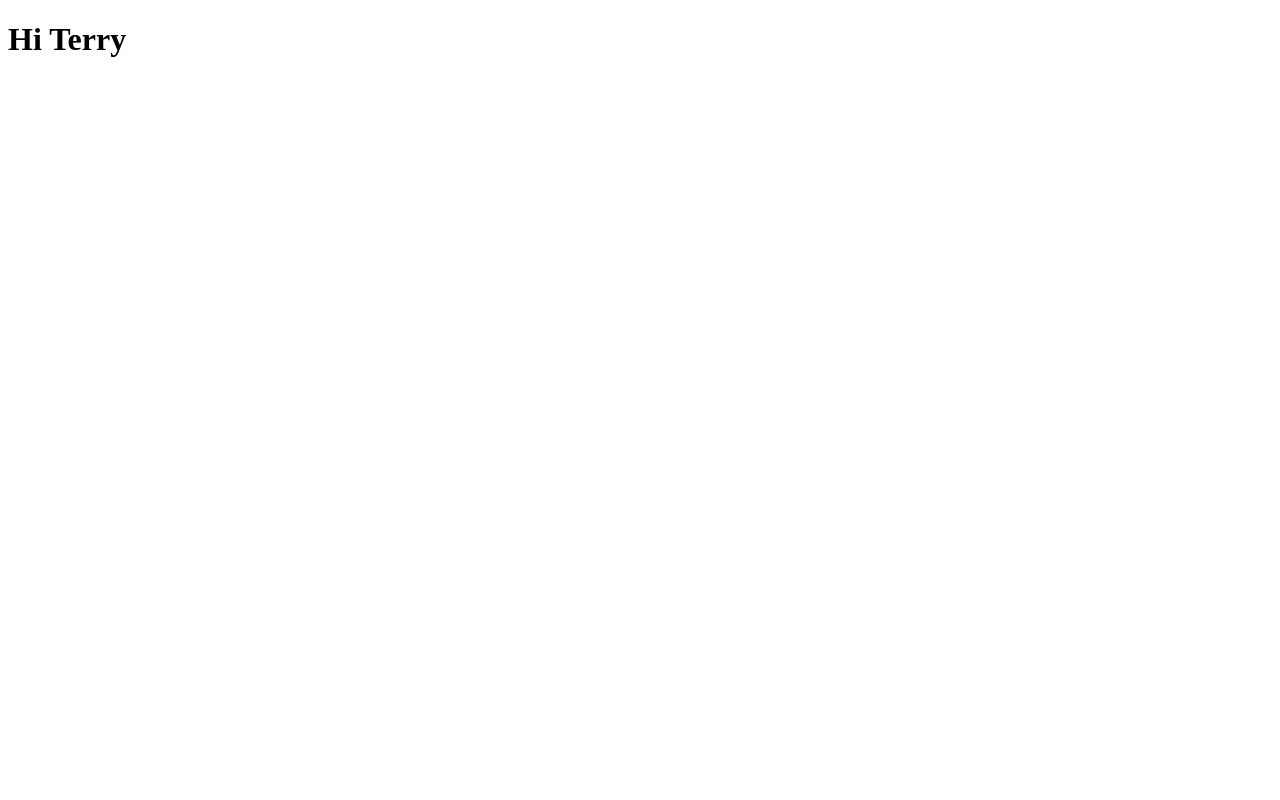
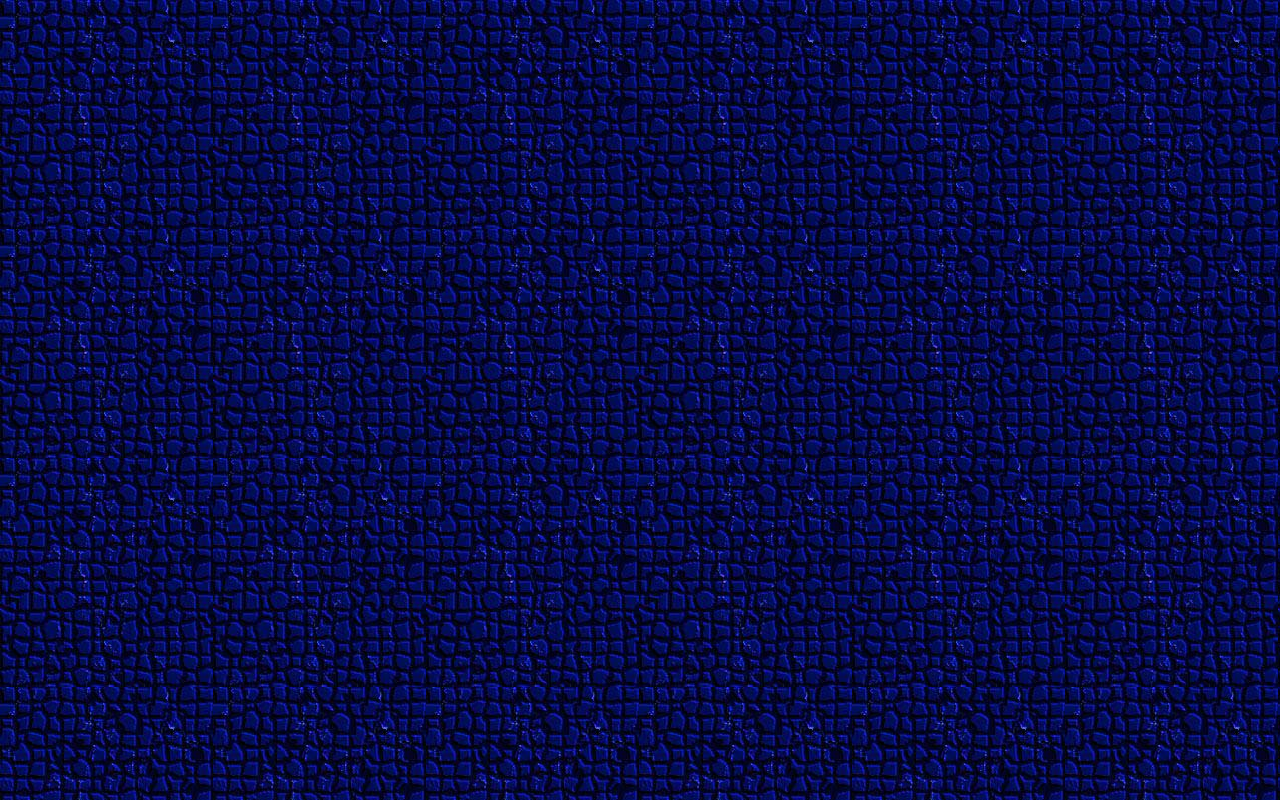
Before and after one commit to craigwfox/treyhankins, a plain HTML site: page index.html in a window 1280 px wide. Drawn offline with Linux system fonts and the light colour scheme.

Commit message:
added images and music

```diff
--- a/index.html
+++ b/index.html
@@ -6,7 +6,7 @@
   <meta http-equiv="X-UA-Compatible" content="ie=edge">
   <title>Trey Hankins</title>
 </head>
-<body>
-  <h1>Hi Terry</h1>
+<body style="background: url(./images/bluerock.jpg) repeat;">
+  <table></table>
 </body>
 </html>
```
Also changed, not shown: images/2jjjnCf.gif (added), images/bluerock.jpg (added), images/coollogo_com-175721947.gif (added), images/counter.gif (added), images/ie_logo.gif (added), images/noframes.gif (added), images/ns_logo.gif (added), images/surfs-up.gif (added), images/terry-henlo.gif (added), 2 other files.
